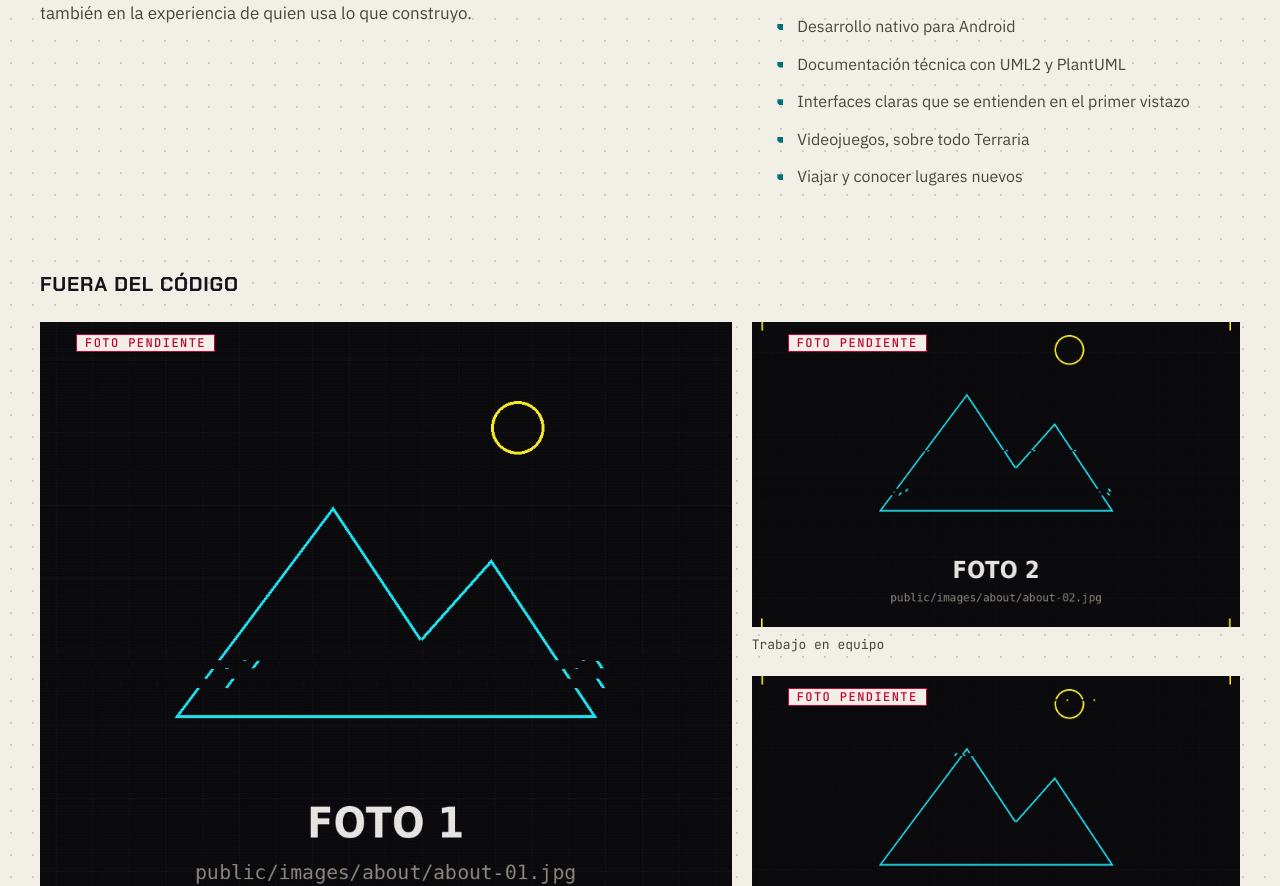
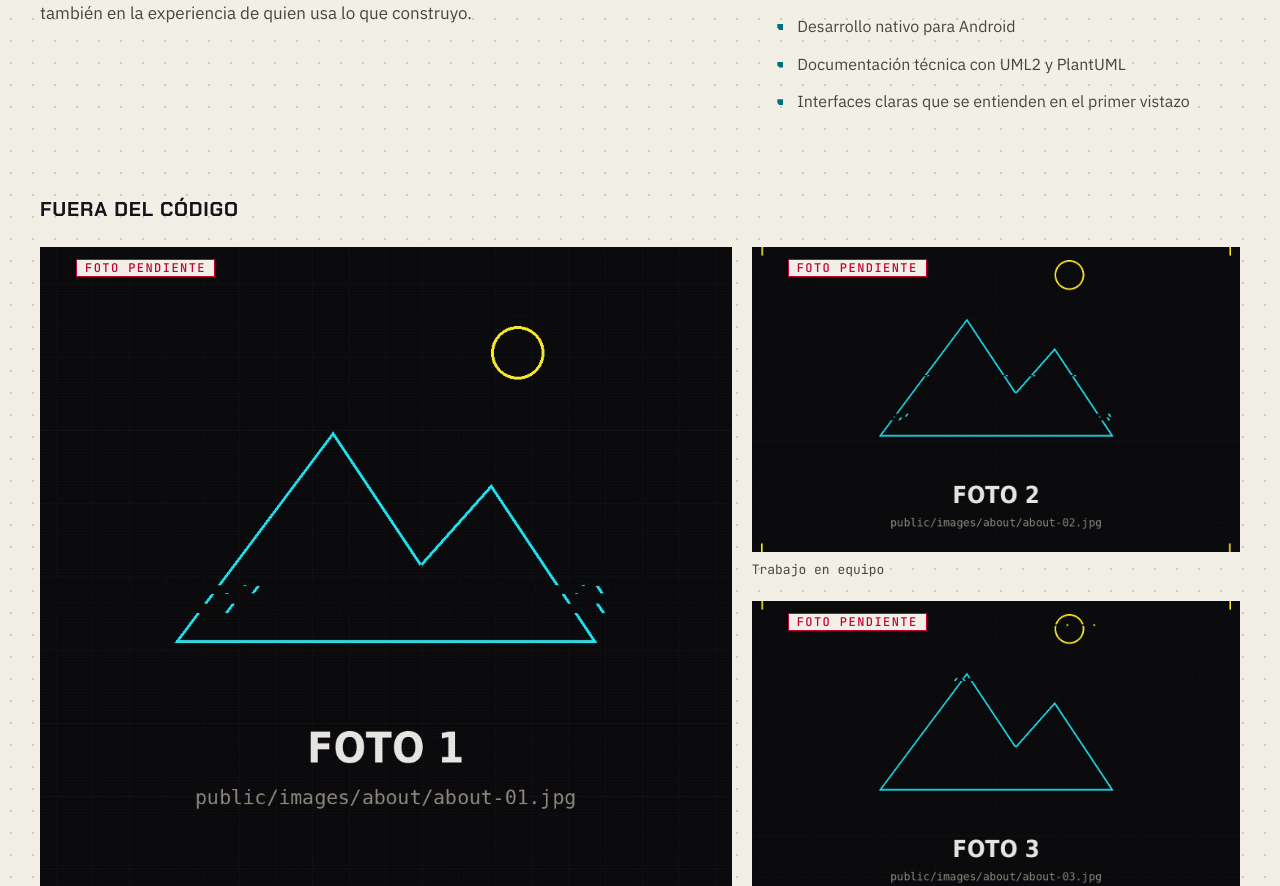
Before and after one commit to Dazaj02/night-shift-portfolio, a Next.js app: page /es in a window 1280 px wide. Shown: the part 1488-2374 px from the top of the page. Built offline with nearby package versions, Linux system fonts and the light colour scheme.

Commit message:
Revert "Intereses: videojuegos (Terraria) y viajes"
This reverts commit 51a0de9046750d02901987b338f10c1b7d5377c0.

```diff
--- a/src/data/portfolio.ts
+++ b/src/data/portfolio.ts
@@ -45,16 +45,12 @@ export const portfolio: PortfolioData = {
         "Desarrollo nativo para Android",
         "Documentación técnica con UML2 y PlantUML",
         "Interfaces claras que se entienden en el primer vistazo",
-        "Videojuegos, sobre todo Terraria",
-        "Viajar y conocer lugares nuevos",
       ],
       en: [
         "REST API architecture and data modeling",
         "Native Android development",
         "Technical documentation with UML2 and PlantUML",
         "Clear interfaces that make sense at first glance",
-        "Video games, mainly Terraria",
-        "Travelling and discovering new places",
       ],
     },
     approach: {
```
